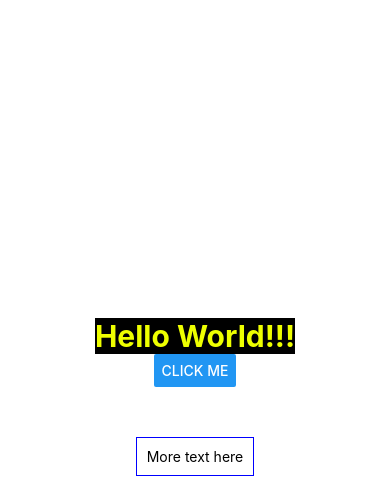
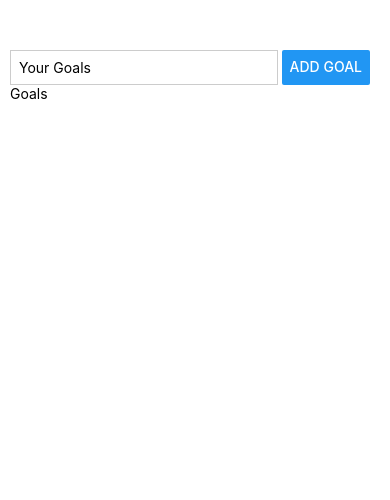
Before and after one commit to andyfoster/react-native-course, a React Native app: screen / in a window 390 px wide. Shown: the top 500 px of the page. Built offline with nearby package versions, Linux system fonts and the light colour scheme.

Commit message:
Add some nested Views and use Flexbox

```diff
--- a/App.js
+++ b/App.js
@@ -1,35 +1,37 @@
 /* eslint-disable react/jsx-filename-extension */
 /* eslint-disable no-use-before-define */
 /* eslint-disable react/react-in-jsx-scope */
-import { Button, StyleSheet, Text, View } from 'react-native';
+import { Button, StyleSheet, Text, TextInput, View } from 'react-native';
 
 export default function App() {
   return (
-    <View style={styles.container}>
-      <Text style={styles.header}>Hello World!!!</Text>
-      <Button title="click me" />
-      <Text style={styles.paragraphText}>More text here</Text>
+    <View style={styles.appContainer}>
+      <View style={styles.inputContainer}>
+        <TextInput style={styles.textInput} placeholder="Your Goals" />
+        <Button title="Add Goal" />
+      </View>
+      <View>
+        <Text>Goals</Text>
+      </View>
     </View>
   );
 }
 
 const styles = StyleSheet.create({
-  container: {
-    flex: 1,
-    backgroundColor: '#fff',
-    alignItems: 'center',
-    justifyContent: 'center',
+  appContainer: {
+    paddingTop: 50,
+    marginLeft: 10,
+    marginRight: 20,
   },
-  header: {
-    fontSize: 30,
-    fontWeight: 'bold',
-    color: '#eeff00',
-    backgroundColor: 'black',
+  inputContainer: {
+    flexDirection: 'row',
+    justifyContent: 'space-between',
   },
-  paragraphText: {
-    padding: 10,
-    margin: 50,
+  textInput: {
     borderWidth: 1,
-    borderColor: 'blue',
+    borderColor: '#cccccc',
+    width: '80%',
+    marginRight: 4,
+    padding: 8,
   },
 });
```
